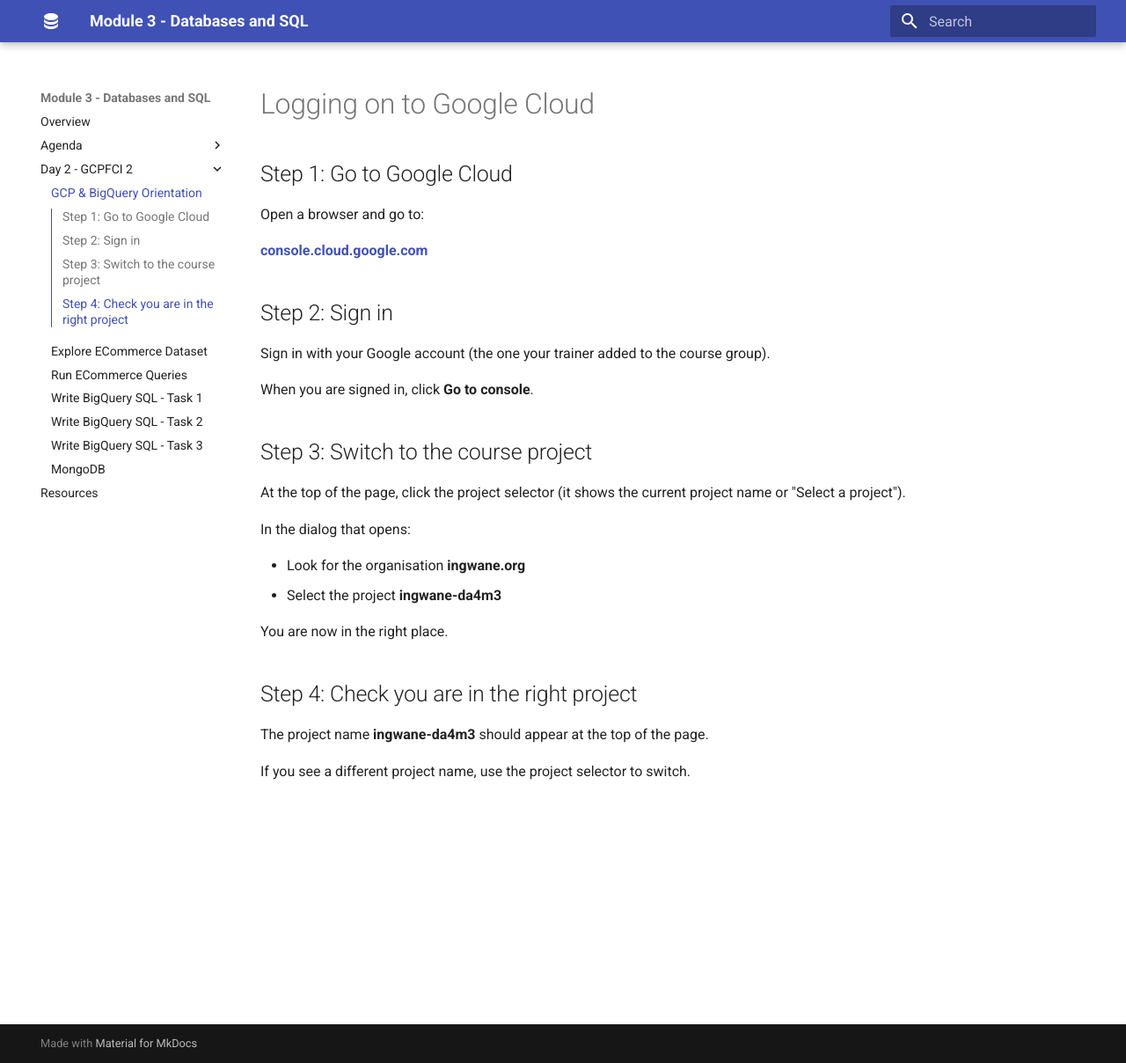
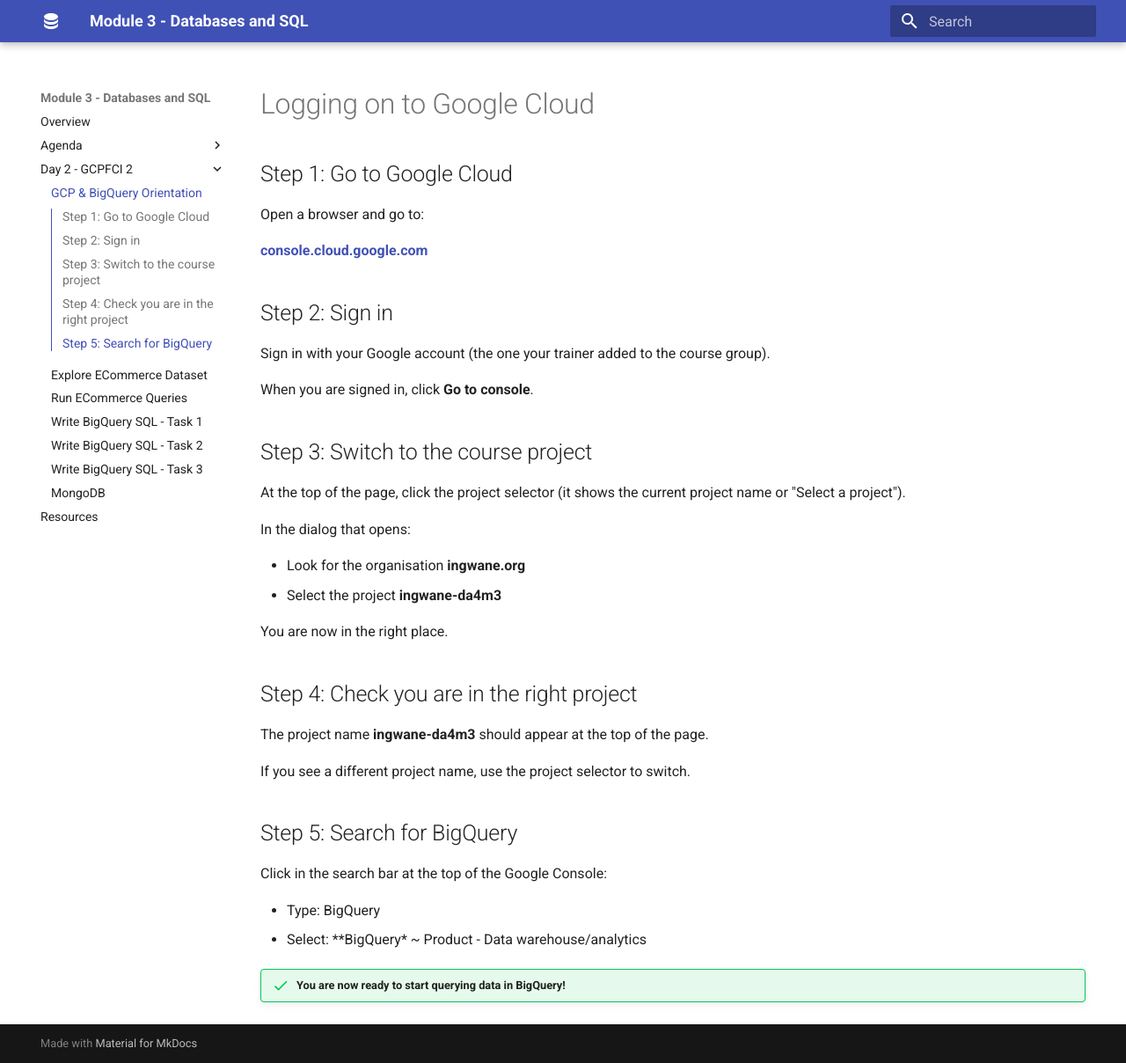
Before and after one commit to qaalabs/DA4M3G, an MkDocs documentation site: the page built from docs/day2/gcp-logon.md, in a window 1280 px wide and 1208 px high. Shown: the whole window at 88% size. Built offline with MkDocs 1.6.1 and Material for MkDocs 9.7.7, drawn with Linux system fonts in a browser that asks for light colours.

Commit message:
Add step 5

```diff
--- a/docs/day2/gcp-logon.md
+++ b/docs/day2/gcp-logon.md
@@ -28,3 +28,13 @@ You are now in the right place.
 The project name **ingwane-da4m3** should appear at the top of the page.
 
 If you see a different project name, use the project selector to switch.
+
+
+## Step 5: Search for BigQuery
+
+Click in the search bar at the top of the Google Console:
+
+- Type: BigQuery
+- Select: **BigQuery* ~ Product - Data warehouse/analytics
+
+!!! success "You are now ready to start querying data in BigQuery!"
```
